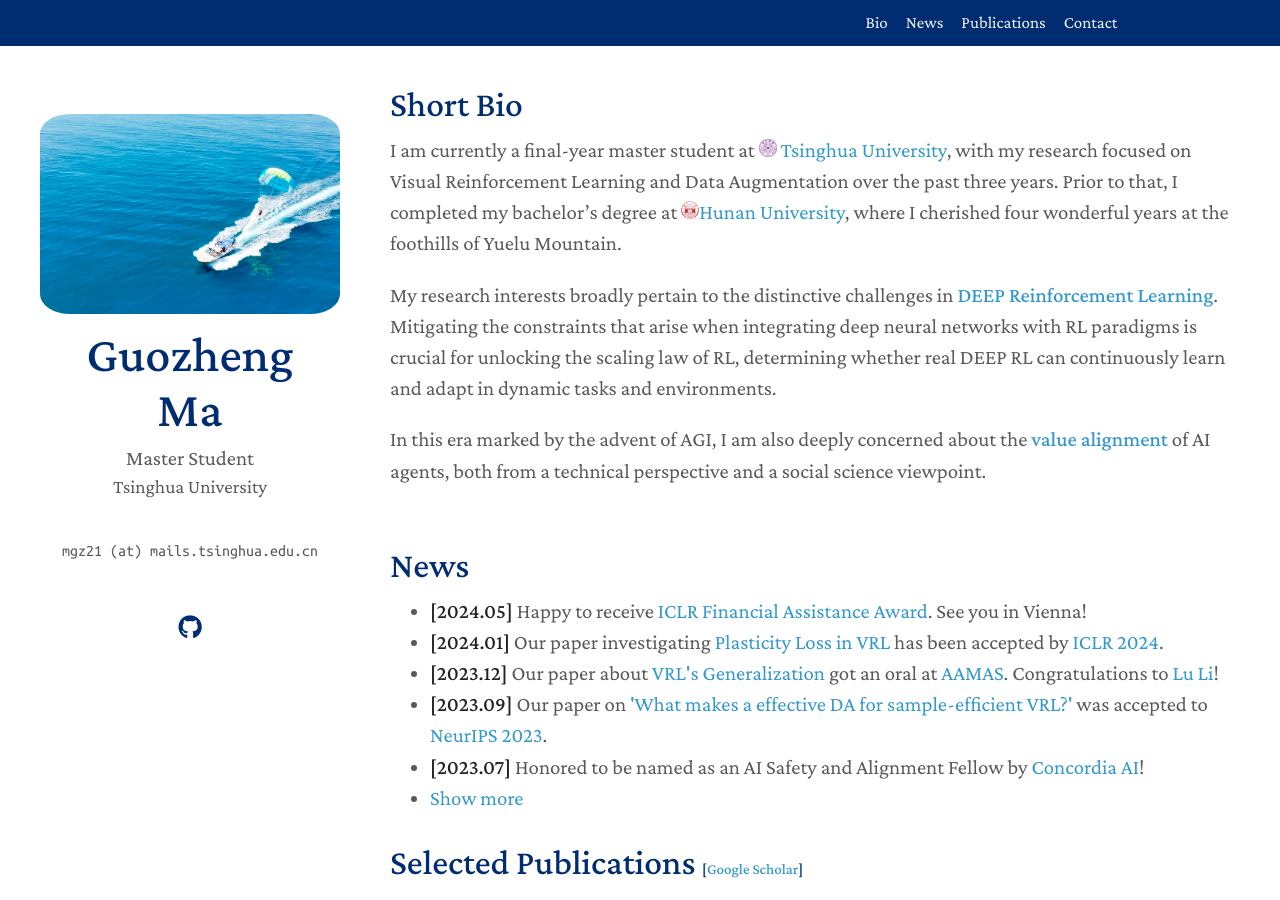
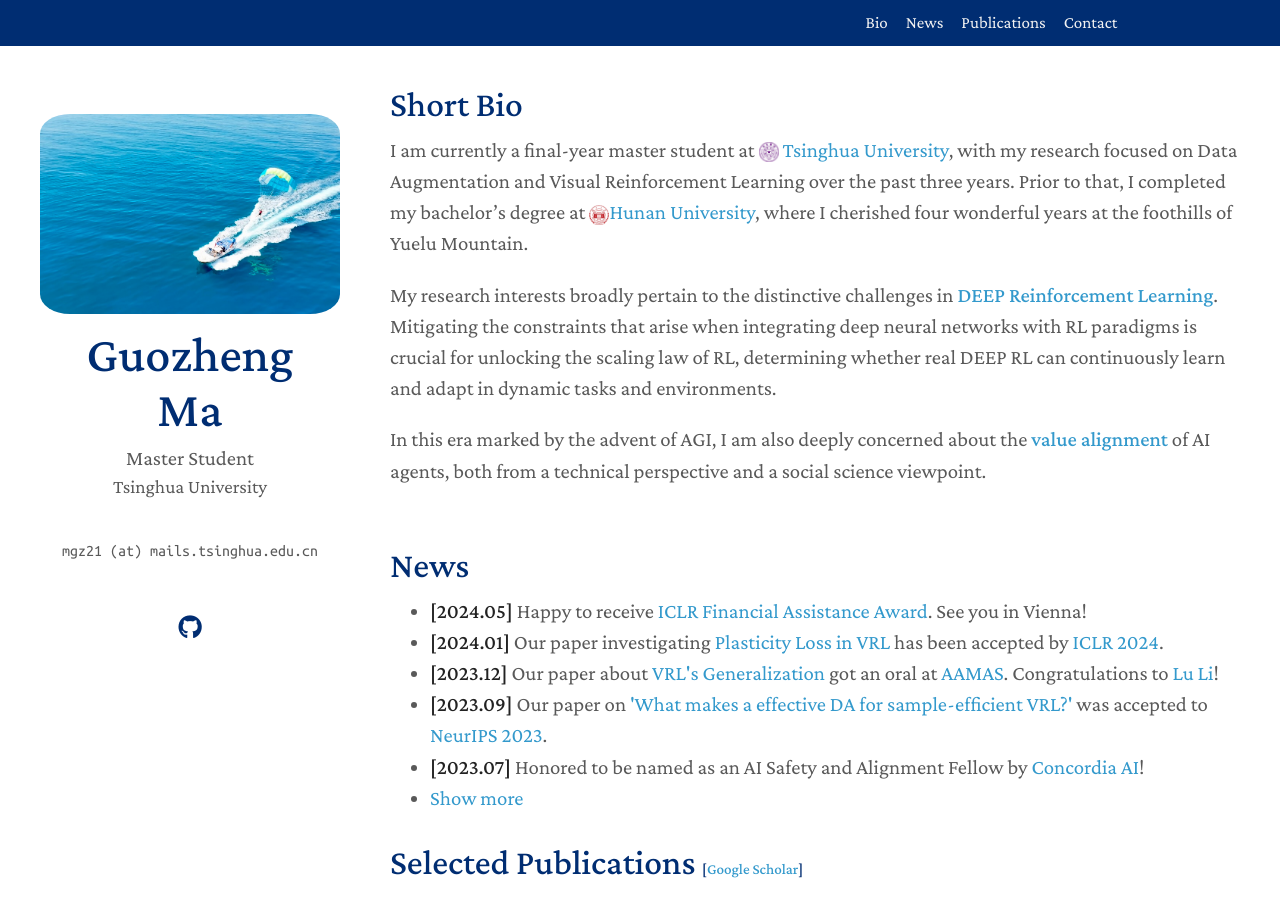
Before and after one commit to Guozheng-Ma/guozheng-ma.github.io, a Jekyll site: the page built from index.md, in a window 1280 px wide and 900 px high. Built offline with Jekyll 4.4.1, drawn with Linux system fonts in a browser that asks for light colours; a style sheet for code colours, icons or effects is not loaded.

Commit message:
Update index.md

```diff
--- a/index.md
+++ b/index.md
@@ -6,8 +6,8 @@ layout: homepage
 
 <h2 style="margin: 60px 0px 10px;">Short Bio</h2>
 
-I am currently a final-year master student at <img src="/assets/Logo/THU.png" alt="THU" width="18" height="18"> [Tsinghua University](https://www.tsinghua.edu.cn/en/), with my research focused on Visual Reinforcement Learning and Data Augmentation over the past three years.
-Prior to that, I completed my bachelor's degree at <img src="/assets/Logo/HNU.jpg" alt="THU" width="18" height="18">[Hunan University](http://www-en.hnu.edu.cn/), where I cherished four wonderful years at the foothills of Yuelu Mountain.
+I am currently a final-year master student at <img src="/assets/Logo/THU.png" alt="THU" width="20" height="20" style="vertical-align: middle;"> [Tsinghua University](https://www.tsinghua.edu.cn/en/), with my research focused on Data Augmentation and Visual Reinforcement Learning over the past three years.
+Prior to that, I completed my bachelor's degree at <img src="/assets/Logo/HNU.jpg" alt="THU" width="20" height="20" style="vertical-align: middle;">[Hunan University](http://www-en.hnu.edu.cn/), where I cherished four wonderful years at the foothills of Yuelu Mountain.
 
 
 My research interests broadly pertain to the distinctive challenges in <strong>[DEEP Reinforcement Learning]()</strong>.
```
